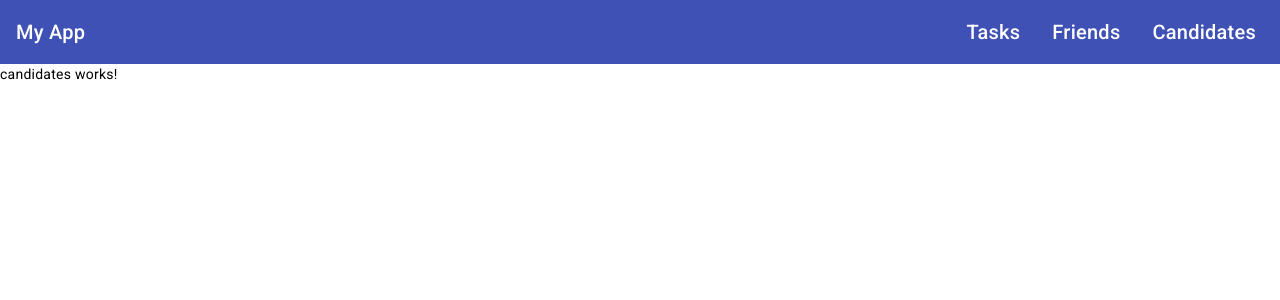
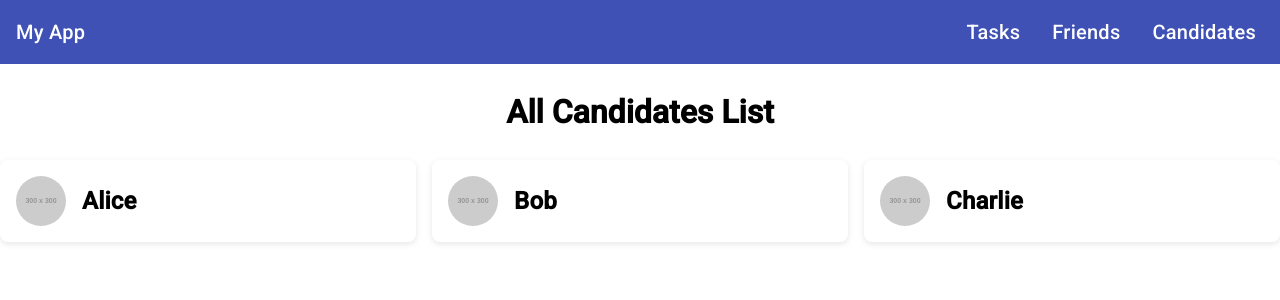
Before and after one commit to ouripoupko/community-client, an Angular app: page /candidates in a window 1280 px wide. Shown: the top 300 px of the page. Built offline with nearby package versions, Linux system fonts and the light colour scheme.

Commit message:
Add Friends Lists

```diff
--- a/src/app/candidates/candidates.component.html
+++ b/src/app/candidates/candidates.component.html
@@ -1 +1,8 @@
-<p>candidates works!</p>
+<h1 class="page-title">All Candidates List</h1>
+
+<div class="friends-container">
+  <div class="friend-card" *ngFor="let friend of friends">
+    <img class="friend-icon" [src]="friend.imageUrl" alt="{{ friend.name }}" />
+    <h3 class="friend-name">{{ friend.name }}</h3>
+  </div>
+</div>
--- a/src/app/candidates/candidates.component.scss
+++ b/src/app/candidates/candidates.component.scss
@@ -0,0 +1,36 @@
+.page-title {
+    font-size: 2rem;
+    font-weight: bold;
+    margin: 2rem;
+    text-align: center;
+  }
+
+  .friends-container {
+    display: grid;
+    grid-template-columns: repeat(auto-fit, minmax(300px, 1fr));
+    gap: 1rem;
+    max-width: 1280px;
+    margin: auto;
+  }
+
+  .friend-card {
+    display: flex;
+    align-items: center;
+    padding: 1rem;
+    border-radius: 0.5rem;
+    background-color: white;
+    box-shadow: 0 2px 6px rgba(0, 0, 0, 0.1);
+  }
+
+  .friend-icon {
+    width: 50px; /* Update this value to adjust the size of the image */
+    height: 50px; /* Update this value to adjust the size of the image */
+    margin-right: 1rem;
+    border-radius: 50%;
+  }
+
+  .friend-name {
+    font-size: 1.5rem;
+    font-weight: bold;
+    margin: 0;
+  }
--- a/src/app/candidates/candidates.component.ts
+++ b/src/app/candidates/candidates.component.ts
@@ -1,4 +1,5 @@
 import { Component } from '@angular/core';
+import { Person } from '../shared/IPerson.interface';
 
 @Component({
   selector: 'app-candidates',
@@ -7,4 +8,18 @@ import { Component } from '@angular/core';
 })
 export class CandidatesComponent {
 
+  friends: Person[] = [
+    {
+      name: 'Alice',
+      imageUrl: 'https://via.placeholder.com/300x300.png?text=Alice',
+    },
+    {
+      name: 'Bob',
+      imageUrl: 'https://via.placeholder.com/300x300.png?text=Bob',
+    },
+    {
+      name: 'Charlie',
+      imageUrl: 'https://via.placeholder.com/300x300.png?text=Charlie',
+    },
+  ];
 }
--- a/src/app/friends/friends.component.html
+++ b/src/app/friends/friends.component.html
@@ -1 +1,8 @@
-<p>friends works!</p>
+<h1 class="page-title">My Friends List</h1>
+
+<div class="friends-container">
+  <div class="friend-card" *ngFor="let friend of friends">
+    <img class="friend-icon" [src]="friend.imageUrl" alt="{{ friend.name }}" />
+    <h3 class="friend-name">{{ friend.name }}</h3>
+  </div>
+</div>
--- a/src/app/friends/friends.component.scss
+++ b/src/app/friends/friends.component.scss
@@ -0,0 +1,36 @@
+.page-title {
+    font-size: 2rem;
+    font-weight: bold;
+    margin: 2rem;
+    text-align: center;
+  }
+
+  .friends-container {
+    display: grid;
+    grid-template-columns: repeat(auto-fit, minmax(300px, 1fr));
+    gap: 1rem;
+    max-width: 1280px;
+    margin: auto;
+  }
+
+  .friend-card {
+    display: flex;
+    align-items: center;
+    padding: 1rem;
+    border-radius: 0.5rem;
+    background-color: white;
+    box-shadow: 0 2px 6px rgba(0, 0, 0, 0.1);
+  }
+
+  .friend-icon {
+    width: 50px; /* Update this value to adjust the size of the image */
+    height: 50px; /* Update this value to adjust the size of the image */
+    margin-right: 1rem;
+    border-radius: 50%;
+  }
+
+  .friend-name {
+    font-size: 1.5rem;
+    font-weight: bold;
+    margin: 0;
+  }
--- a/src/app/friends/friends.component.ts
+++ b/src/app/friends/friends.component.ts
@@ -1,4 +1,5 @@
 import { Component } from '@angular/core';
+import { Person } from '../shared/IPerson.interface';
 
 @Component({
   selector: 'app-friends',
@@ -7,4 +8,19 @@ import { Component } from '@angular/core';
 })
 export class FriendsComponent {
 
+  friends: Person[] = [
+    {
+      name: 'Alice',
+      imageUrl: 'https://via.placeholder.com/300x300.png?text=Alice',
+    },
+    {
+      name: 'Bob',
+      imageUrl: 'https://via.placeholder.com/300x300.png?text=Bob',
+    },
+    {
+      name: 'Charlie',
+      imageUrl: 'https://via.placeholder.com/300x300.png?text=Charlie',
+    },
+  ];
+
 }
--- a/src/app/missions/missions.component.scss
+++ b/src/app/missions/missions.component.scss
@@ -4,6 +4,8 @@
     display: flex;
     flex-wrap: wrap;
     justify-content: center;
+    max-width: 1280px;
+    margin: auto;
   }
 
   mat-card {
--- /dev/null
+++ b/src/app/shared/IPerson.interface.ts
@@ -0,0 +1,4 @@
+export interface Person {
+    name: string;
+    imageUrl: string;
+}
```
